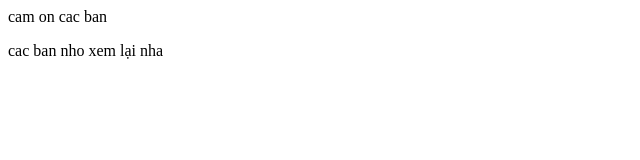
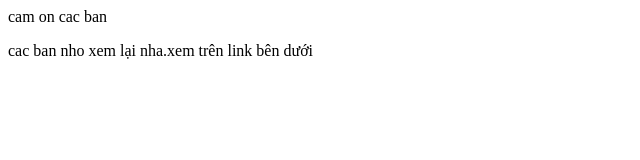
Before and after one commit to Tam-LT/web, a plain HTML site: page about.html in a window 1280 px wide. Shown: the whole page, without its empty margins (0-640 px from the left). Drawn offline with Linux system fonts and the light colour scheme.

Commit message:
conflict

```diff
--- a/about.html
+++ b/about.html
@@ -1,4 +1,4 @@
 <html>
 <p>cam on cac ban </p>
-  <p>cac ban nho xem lại nha </p>
+  <p>cac ban nho xem lại nha.xem trên link bên dưới </p>
 </html>
```
